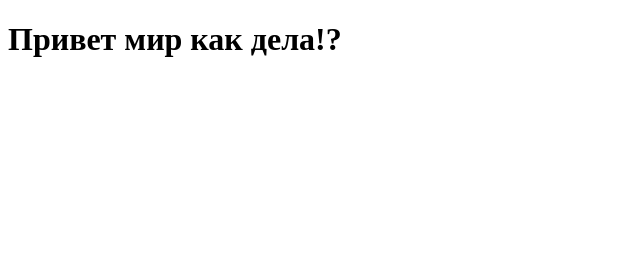
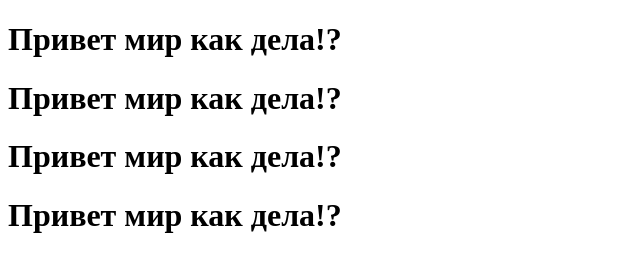
Before and after one commit to reyzi26/testrepository, a plain HTML site: page project1/index.html in a window 1280 px wide. Shown: the whole page, without its empty margins (0-640 px from the left). Drawn offline with Linux system fonts and the light colour scheme.

Commit message:
Новые правки

```diff
--- a/project1/index.html
+++ b/project1/index.html
@@ -8,6 +8,9 @@
 </head>
 <body>
   <h1>Привет мир как дела!?</h1>
+  <h1>Привет мир как дела!?</h1>
+  <h1>Привет мир как дела!?</h1>
+  <h1>Привет мир как дела!?</h1>
 
 </body>
 </html>
```
Also changed, not shown: project2/Новый текстовый документ.txt.
